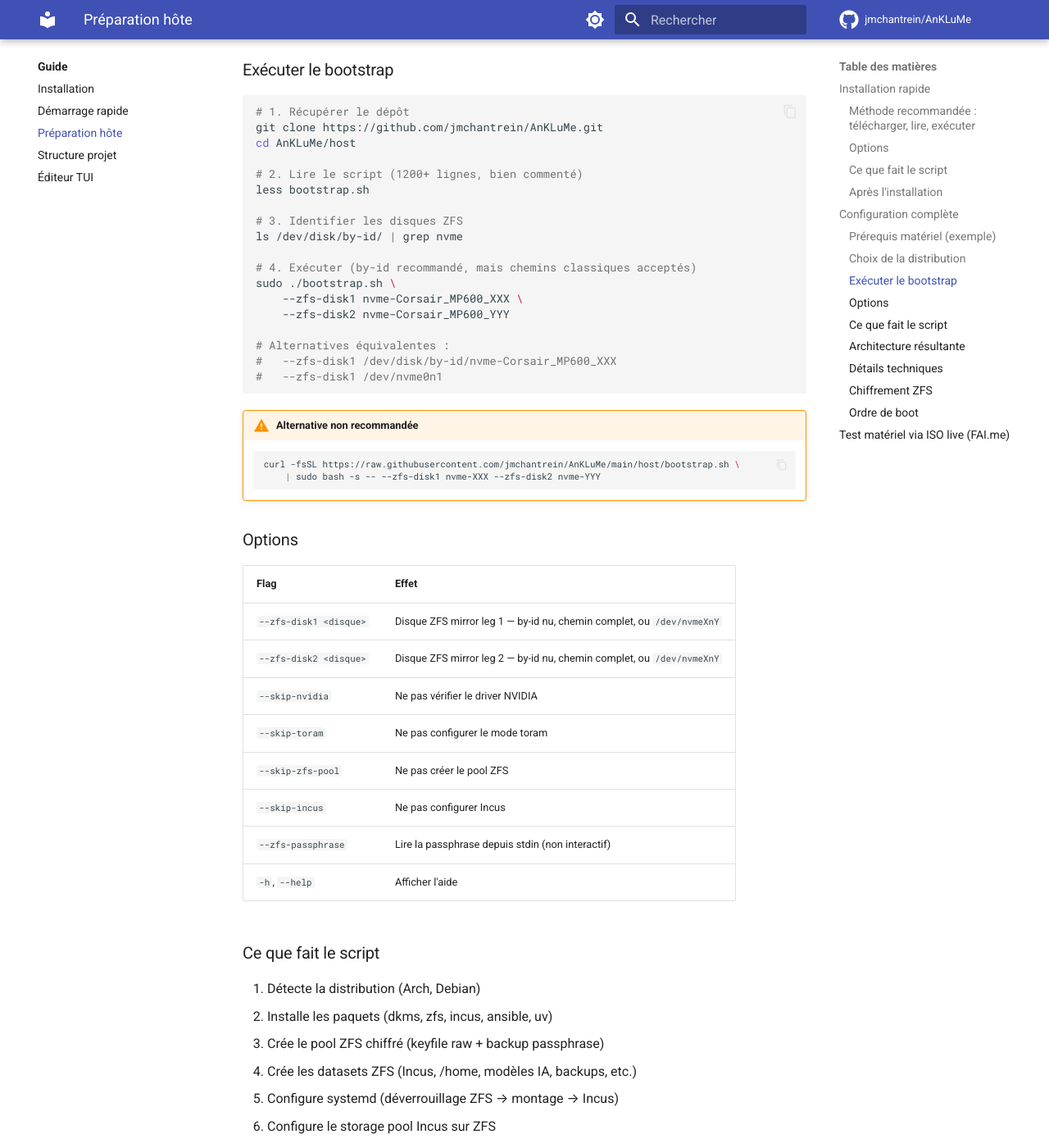
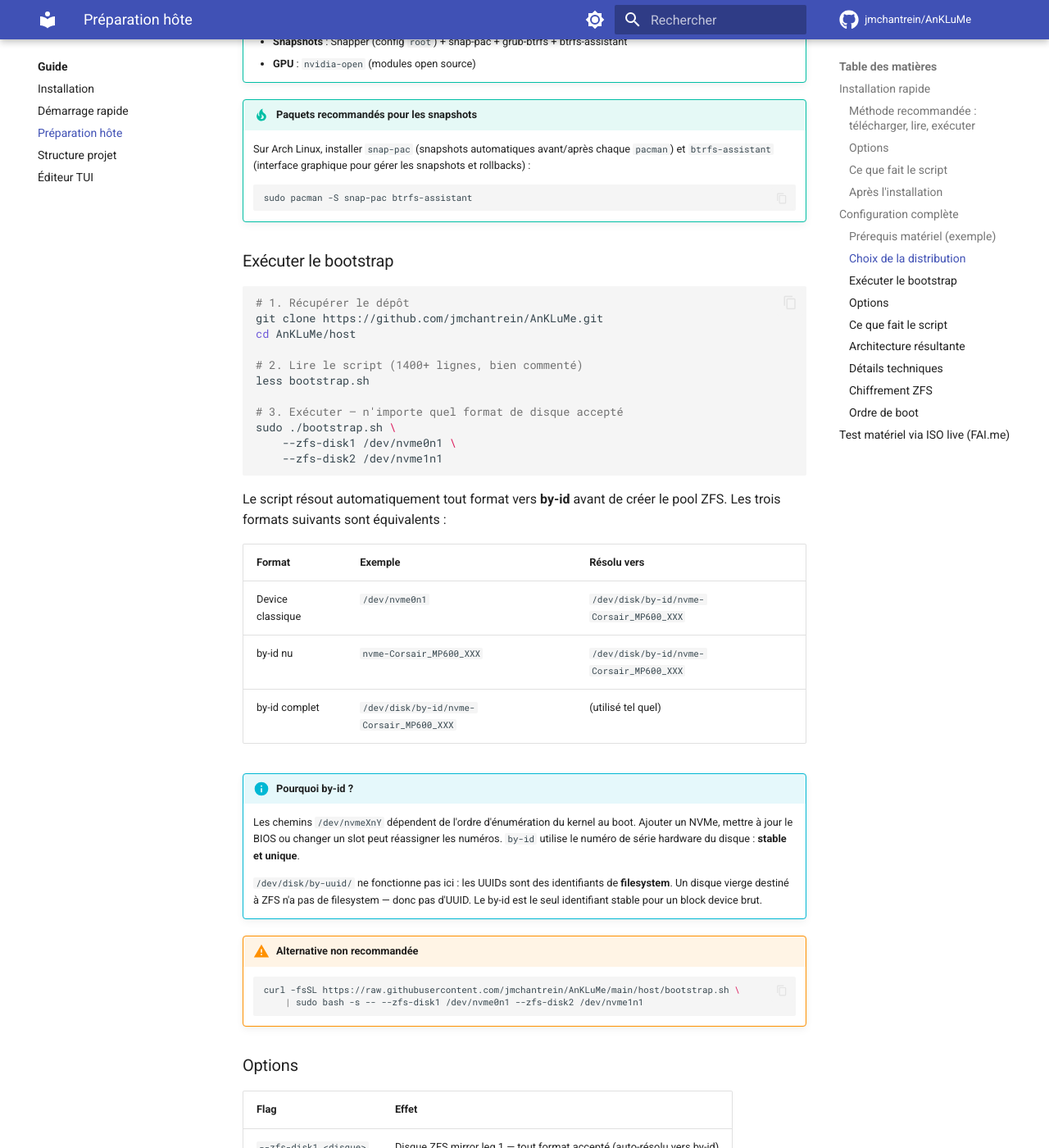
Before and after one commit to jmchantrein/AnKLuMe, an MkDocs documentation site: the page built from docs/guide/host-setup.md, in a window 1280 px wide and 1400 px high, scrolled down 3204 px. Shown: the whole window at 82% size. Built offline with MkDocs 1.6.1 and Material for MkDocs 9.7.7, drawn with Linux system fonts in a browser that asks for light colours; comment, search, counter and statistics services are not loaded; some of the changed text lies outside the part shown.

Commit message:
feat(host): dépôt archzfs + linux-lts + auto-résolution disques by-id
Sur Arch Linux vanilla, zfs-dkms et zfs-utils sont absents des dépôts
officiels (licence CDDL/GPL). Le bootstrap configure maintenant le
dépôt archzfs automatiquement (clé PGP importée, SigLevel = Required)
et impose linux-lts pour la stabilité ZFS.

resolve_disk_path() résout automatiquement tout format (/dev/nvmeXnY,
by-id nu, by-id complet) vers /dev/disk/by-id/* avant zpool create.
L'utilisateur n'a plus besoin de chercher les noms by-id manuellement.

Documentation mise à jour avec explication by-id vs by-uuid.

https://claude.ai/code/session_016t7y8wXxFBWECPRWaqotjF

````diff
--- a/docs/guide/host-setup.md
+++ b/docs/guide/host-setup.md
@@ -93,10 +93,10 @@ ZFS chiffré en mirror, systemd, GPU, toram optionnel, AnKLuMe.
 
 ### Choix de la distribution
 
-| Distribution | GPU récent (Blackwell) | Remarques |
-|---|---|---|
-| **Arch Linux** | `nvidia-open` dans les dépôts | Recommandé pour le matériel récent (GPU, NVMe) |
-| **Debian 13+** | `.run` NVIDIA nécessaire | Recommandé sinon — stable, prévisible |
+| Distribution | GPU récent (Blackwell) | ZFS | Remarques |
+|---|---|---|---|
+| **Arch Linux** | `nvidia-open` dans les dépôts | Dépôt [archzfs](https://github.com/archzfs/archzfs) (auto-configuré) | Recommandé pour le matériel récent |
+| **Debian 13+** | `.run` NVIDIA nécessaire | `zfsutils-linux` dans les dépôts | Recommandé sinon — stable, prévisible |
 
 **Arch Linux** est recommandé quand le matériel est récent (GPU NVIDIA
 Blackwell RTX 50xx, NVMe récents). Le kernel rolling fournit les
@@ -106,10 +106,20 @@ drivers nécessaires (`nvidia-open`) directement dans les dépôts.
 stabilité prime. Le kernel stock peut être trop ancien pour les GPU
 Blackwell, nécessitant le driver `.run` NVIDIA.
 
+!!! note "ZFS sur Arch Linux"
+    ZFS n'est pas dans les dépôts officiels d'Arch (incompatibilité
+    de licence CDDL/GPL). Le bootstrap configure automatiquement le
+    dépôt [archzfs](https://github.com/archzfs/archzfs) (clé PGP
+    importée, signature vérifiée) et installe **linux-lts** comme
+    kernel obligatoire. Le kernel rolling d'Arch peut casser ZFS
+    entre deux mises à jour — `linux-lts` garantit la compatibilité.
+    Après le bootstrap, **booter sur linux-lts dans GRUB**.
+
 !!! tip "Configuration système attendue"
     Le bootstrap suppose la configuration suivante :
 
     - **Bootloader** : GRUB
+    - **Kernel** : `linux-lts` (installé par le bootstrap sur Arch, obligatoire pour ZFS)
     - **Chiffrement** : LUKS2 sur la partition système
     - **Filesystem** : btrfs avec deux sous-volumes : `@` (/) et `@.snapshots` (/.snapshots)
     - **Partition EFI** : FAT32 montée sur `/boot/efi`
@@ -133,34 +143,47 @@ Blackwell, nécessitant le driver `.run` NVIDIA.
 git clone https://github.com/jmchantrein/AnKLuMe.git
 cd AnKLuMe/host
 
-# 2. Lire le script (1200+ lignes, bien commenté)
+# 2. Lire le script (1400+ lignes, bien commenté)
 less bootstrap.sh
 
-# 3. Identifier les disques ZFS
-ls /dev/disk/by-id/ | grep nvme
+# 3. Exécuter — n'importe quel format de disque accepté
+sudo ./bootstrap.sh \
+    --zfs-disk1 /dev/nvme0n1 \
+    --zfs-disk2 /dev/nvme1n1
+```
 
-# 4. Exécuter (by-id recommandé, mais chemins classiques acceptés)
-sudo ./bootstrap.sh \
-    --zfs-disk1 nvme-Corsair_MP600_XXX \
-    --zfs-disk2 nvme-Corsair_MP600_YYY
+Le script résout automatiquement tout format vers **by-id** avant de
+créer le pool ZFS. Les trois formats suivants sont équivalents :
 
-# Alternatives équivalentes :
-#   --zfs-disk1 /dev/disk/by-id/nvme-Corsair_MP600_XXX
-#   --zfs-disk1 /dev/nvme0n1
-```
+| Format | Exemple | Résolu vers |
+|---|---|---|
+| Device classique | `/dev/nvme0n1` | `/dev/disk/by-id/nvme-Corsair_MP600_XXX` |
+| by-id nu | `nvme-Corsair_MP600_XXX` | `/dev/disk/by-id/nvme-Corsair_MP600_XXX` |
+| by-id complet | `/dev/disk/by-id/nvme-Corsair_MP600_XXX` | (utilisé tel quel) |
+
+!!! info "Pourquoi by-id ?"
+    Les chemins `/dev/nvmeXnY` dépendent de l'ordre d'énumération du
+    kernel au boot. Ajouter un NVMe, mettre à jour le BIOS ou changer
+    un slot peut réassigner les numéros. `by-id` utilise le numéro de
+    série hardware du disque : **stable et unique**.
+
+    `/dev/disk/by-uuid/` ne fonctionne pas ici : les UUIDs sont des
+    identifiants de **filesystem**. Un disque vierge destiné à ZFS n'a
+    pas de filesystem — donc pas d'UUID. Le by-id est le seul
+    identifiant stable pour un block device brut.
 
 !!! warning "Alternative non recommandée"
     ```bash
     curl -fsSL https://raw.githubusercontent.com/jmchantrein/AnKLuMe/main/host/bootstrap.sh \
-        | sudo bash -s -- --zfs-disk1 nvme-XXX --zfs-disk2 nvme-YYY
+        | sudo bash -s -- --zfs-disk1 /dev/nvme0n1 --zfs-disk2 /dev/nvme1n1
     ```
 
 ### Options
 
 | Flag | Effet |
 |---|---|
-| `--zfs-disk1 <disque>` | Disque ZFS mirror leg 1 — by-id nu, chemin complet, ou `/dev/nvmeXnY` |
-| `--zfs-disk2 <disque>` | Disque ZFS mirror leg 2 — by-id nu, chemin complet, ou `/dev/nvmeXnY` |
+| `--zfs-disk1 <disque>` | Disque ZFS mirror leg 1 — tout format accepté (auto-résolu vers by-id) |
+| `--zfs-disk2 <disque>` | Disque ZFS mirror leg 2 — tout format accepté (auto-résolu vers by-id) |
 | `--skip-nvidia` | Ne pas vérifier le driver NVIDIA |
 | `--skip-toram` | Ne pas configurer le mode toram |
 | `--skip-zfs-pool` | Ne pas créer le pool ZFS |
@@ -171,7 +194,7 @@ sudo ./bootstrap.sh \
 ### Ce que fait le script
 
 1. Détecte la distribution (Arch, Debian)
-2. Installe les paquets (dkms, zfs, incus, ansible, uv)
+2. Configure le dépôt archzfs + linux-lts (Arch) ou apt (Debian), installe ZFS, Incus, Ansible, uv
 3. Crée le pool ZFS chiffré (keyfile raw + backup passphrase)
 4. Crée les datasets ZFS (Incus, /home, modèles IA, backups, etc.)
 5. Configure systemd (déverrouillage ZFS → montage → Incus)
@@ -210,6 +233,7 @@ Disque système (NVMe)                 Pool ZFS "tank" (2x NVMe mirror)
 - `/` sur btrfs avec subvolumes — multiboot, snapshots
 - Données persistantes sur ZFS — chiffrement natif (keyfile raw), compression, mirror
 - Mode toram optionnel — `/` chargé en RAM, immutable au runtime
+- Kernel `linux-lts` obligatoire sur Arch (stabilité ZFS)
 - GPU NVIDIA via `nvidia-open` (Arch) ou `.run` + DKMS (Debian)
 
 ### Détails techniques
````
Also changed, not shown: other parts of docs/guide/host-setup.md (+2 -1 lines), 1 other file.
